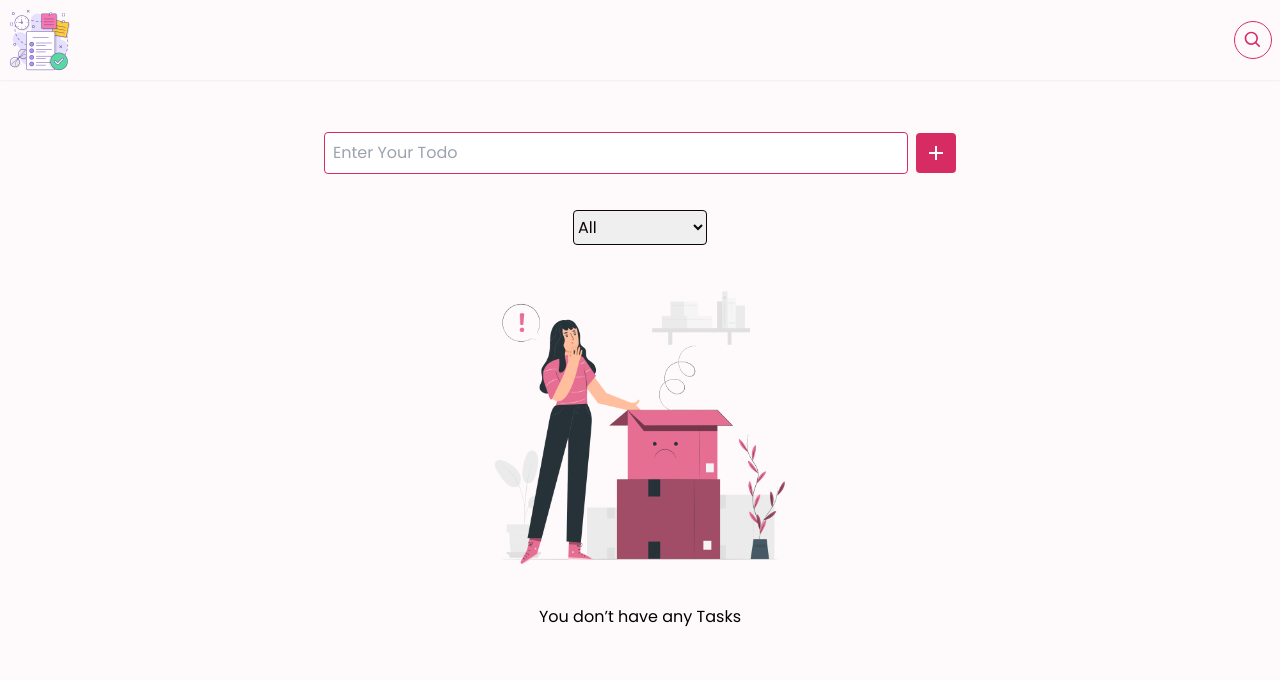
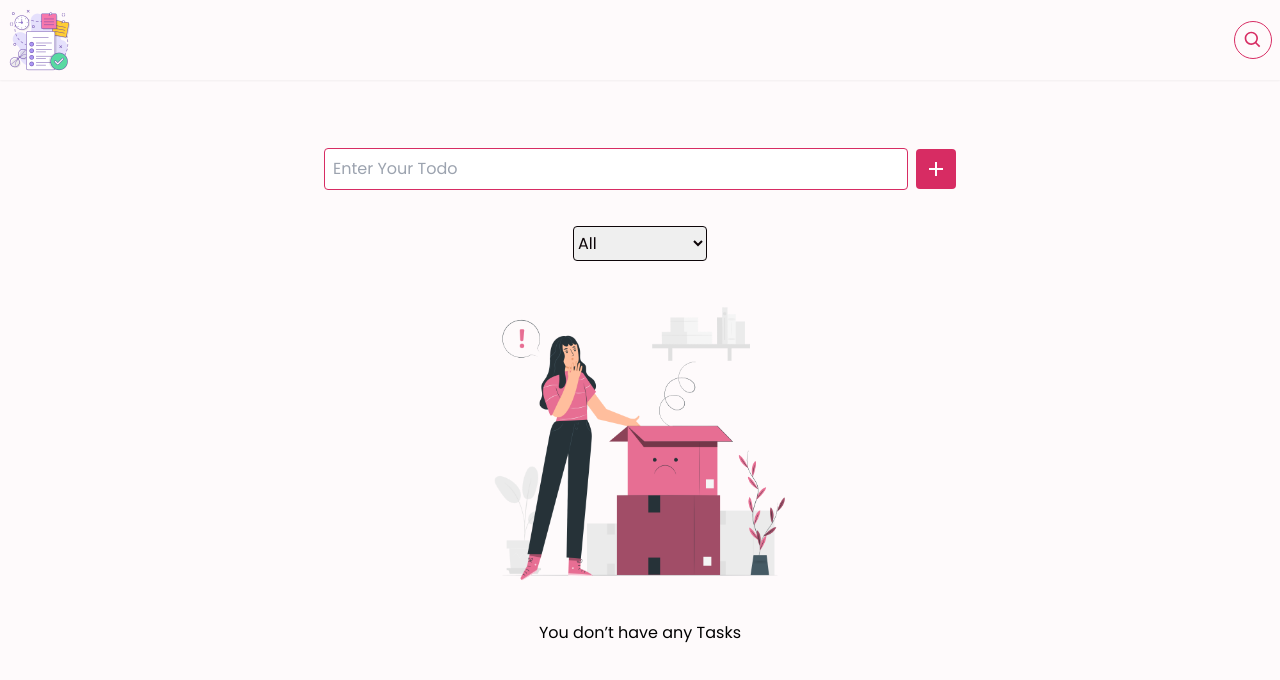
Before and after one commit to alaashalaby/todo-app, a React (Vite) app: page / in a window 1280 px wide. Shown: the top 680 px of the page. Built offline with nearby package versions, Linux system fonts and the light colour scheme.

Commit message:
Change Value of paddingtop to main Element

```diff
--- a/src/App.tsx
+++ b/src/App.tsx
@@ -4,7 +4,7 @@ const App = () => {
   return (
     <>
       <Navbar />
-      <main className="pt-28 container mx-auto">
+      <main className="pt-32 container mx-auto">
         <MainContent />
       </main>
     </>
```
